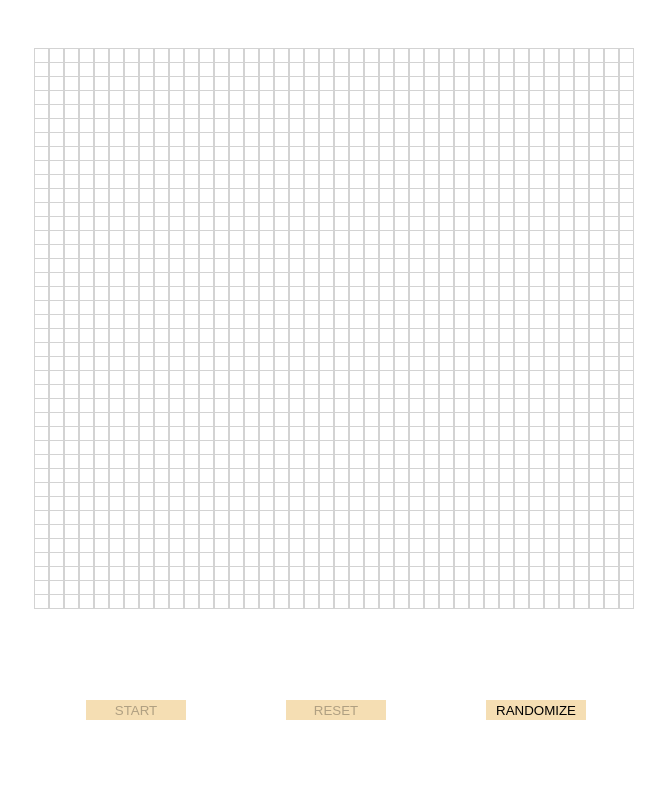
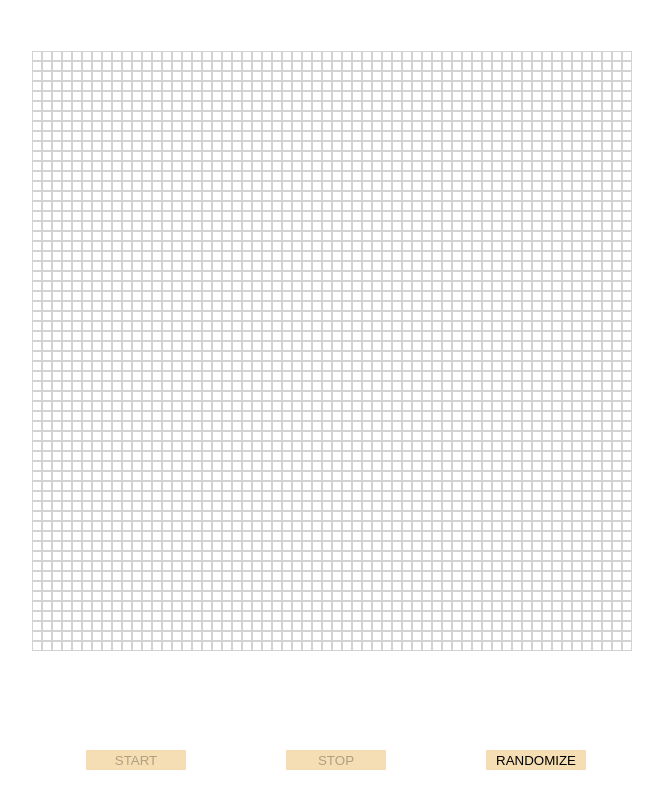
Before and after one commit to guceda/GameOfLife, an Angular app: page / in a window 1280 px wide. Shown: the top 808 px of the page, without its empty margins (304-969 px from the left). Built offline with nearby package versions, Linux system fonts and the light colour scheme.

Commit message:
fix things

```diff
--- a/src/app/app.component.css
+++ b/src/app/app.component.css
@@ -5,11 +5,11 @@
 .row {
     display: flex;
     flex-direction: row;
-    margin: -2px;
+    margin: -4px;
 }
 .game button {
-    width: 15px;
-    height: 15px;
+    width: 10px;
+    height: 10px;
     background-color: white;
     border: 0.5px solid lightgrey;
 }
@@ -32,5 +32,6 @@
 
 #chart {
     height: 70px;
+    margin-top: 10px;
     width: calc(100% * 2);
 }
--- a/src/app/app.component.html
+++ b/src/app/app.component.html
@@ -20,7 +20,7 @@
   <button (click)="onClickPause()" [disabled]="board.alive === 0">
     {{ this.gameStatus == -1 ? "START" : (this.gameStatus == 0 ? "Pause" : "Resume") }}
   </button>
-  <button [disabled]="board.alive === 0 && this.generation === 0" (click)="onClear();"> RESET</button>
+  <button [disabled]="board.alive === 0 && this.generation === 0" (click)="onClear();"> STOP</button>
   <button (click)="randomize()"> RANDOMIZE</button>
 </div>
 <!-- <div class="stats">
--- a/src/app/app.component.ts
+++ b/src/app/app.component.ts
@@ -24,8 +24,8 @@ export class AppComponent {
   board: Board;
 
   constructor() {
-    this.numCols = 40;
-    this.numRows = 40;
+    this.numCols = 60;
+    this.numRows = 60;
     this.generation = 0;
     this.gameStatus = -1;
     this.dragStatus = 0;
--- a/src/app/models/board.model.ts
+++ b/src/app/models/board.model.ts
@@ -15,7 +15,7 @@ export class Board {
     randomize() {
         const board = [];
         this.alive = 0;
-        const rdm = () =>(Math.random()>0.8)? 1 : 0;
+        const rdm = () =>(Math.random()>0.85)? 1 : 0;
         for (let i = 0; i < this.width; i++) {
             board[i] = [];
             for (let j = 0; j < this.height; j++) {
```
